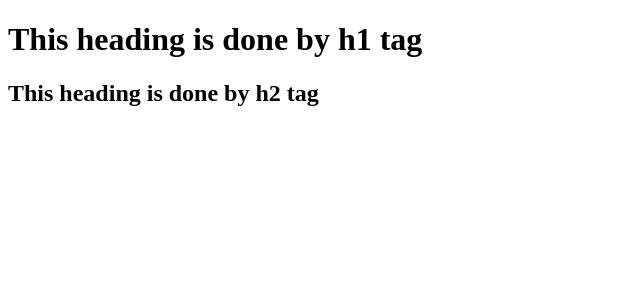
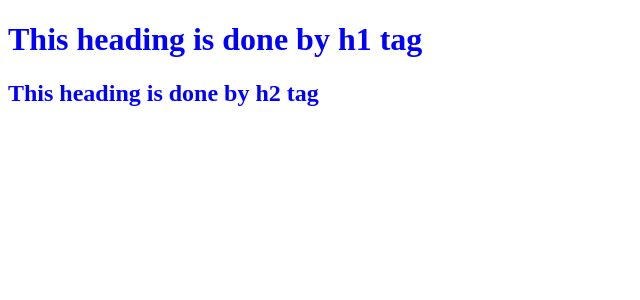
Before and after one commit to snaren951/myReactApp, a React (Vite) app: page / in a window 1280 px wide. Shown: the top 300 px of the page, without its empty margins (0-640 px from the left). Built offline with nearby package versions, Linux system fonts and the light colour scheme.

Commit message:
css changes

```diff
--- a/index.css
+++ b/index.css
@@ -1,4 +1,4 @@
-#heading {
+#root {
 
     color: blue;
 }
--- a/index.html
+++ b/index.html
@@ -10,6 +10,9 @@
     <div id="root">
 
     </div>
+    <div id="test">
+
+    </div>
 
 
      <script type="module" src="./App.js" > </script>
```
